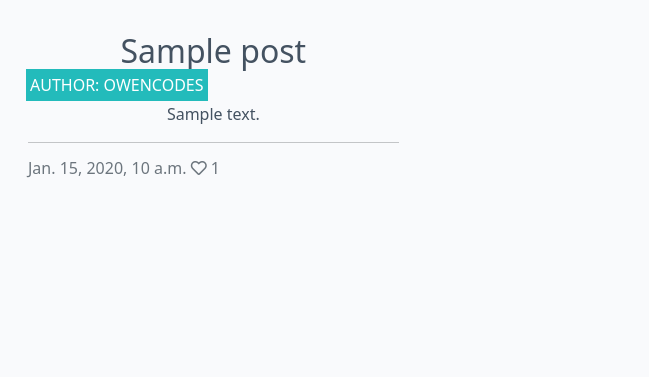
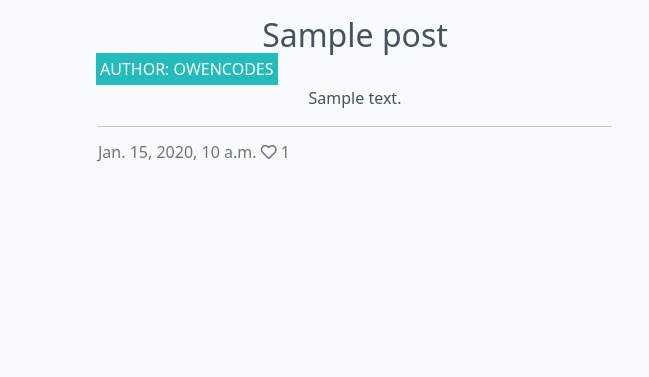
Before and after one commit to Code-Institute-Submissions/p4-devstories-1, a Django app: page / in a window 1280 px wide. Shown: the part 60-437 px from the top of the page, without its empty margins (0-649 px from the left). Run offline with Django 3.2, Linux system fonts and the light colour scheme; data comes from the database, SQL or seed files in the repository; tables that the repository leaves empty hold one stand-in row (values such as "Sample post").

Commit message:
changed layout of blogs row

```diff
--- a/templates/index.html
+++ b/templates/index.html
@@ -2,14 +2,10 @@
 
 {% block content %}
 
-<div class="container-fluid">
-    <div class="row">
-
-        <!-- Blog Entries Column -->
-        <div class="col-12 mt-3 left">
+<div class="container">
     <div class="row">
         {% for post in post_list %}
-                <div class="col-md-4">
+        <div class="col-12 col-md-6">
             <div class="card mb-4">
                 <div class="card-body">
                     <a href="{% url 'post_detail' post.slug %}" class="post-link">
@@ -35,11 +31,9 @@
         </div>
         {% if forloop.counter|divisibleby:3 %}
     </div>
-            <div class="row">
+    <div class="col">
         {% endif %}
         {% endfor %}
-            </div>
-        </div>
     </div>
     {% if is_paginated %}
     <nav aria-label="Page navigation">
```
Lines whose indentation alone changed are shown as unchanged.
